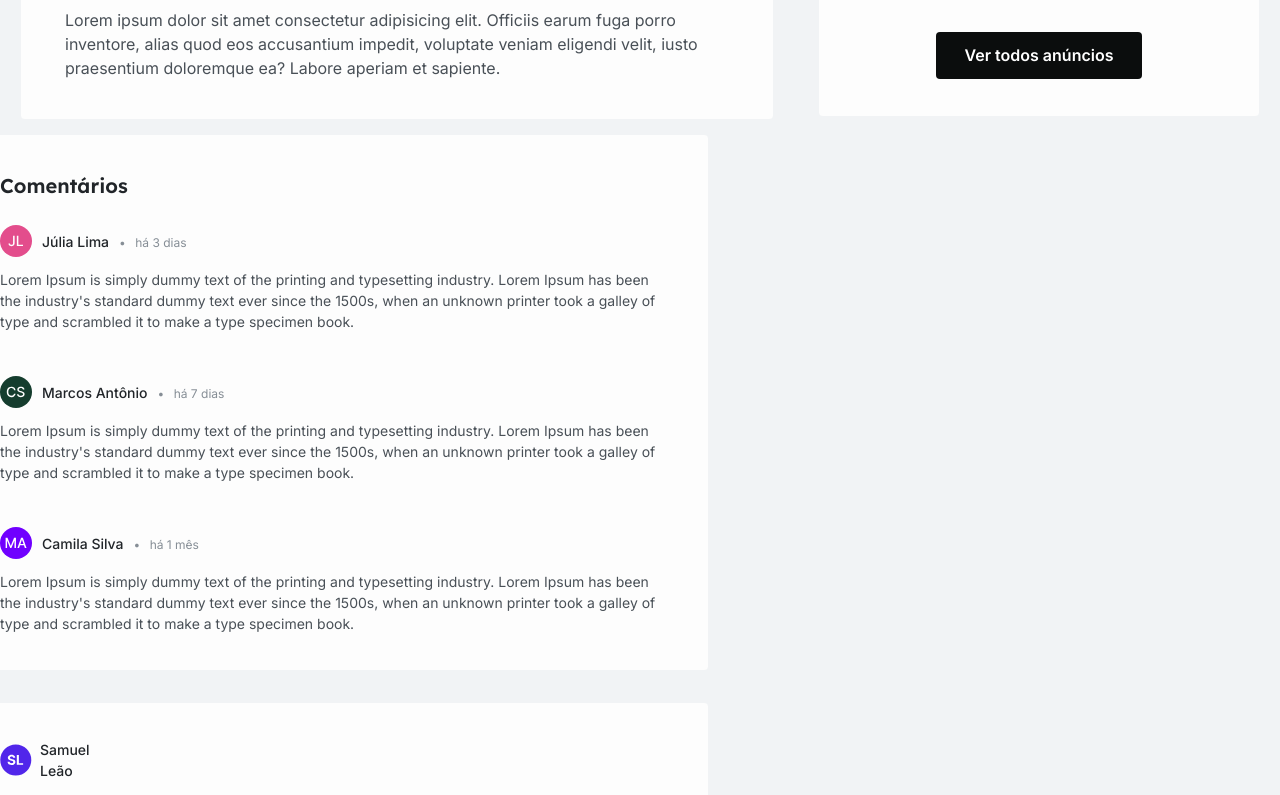
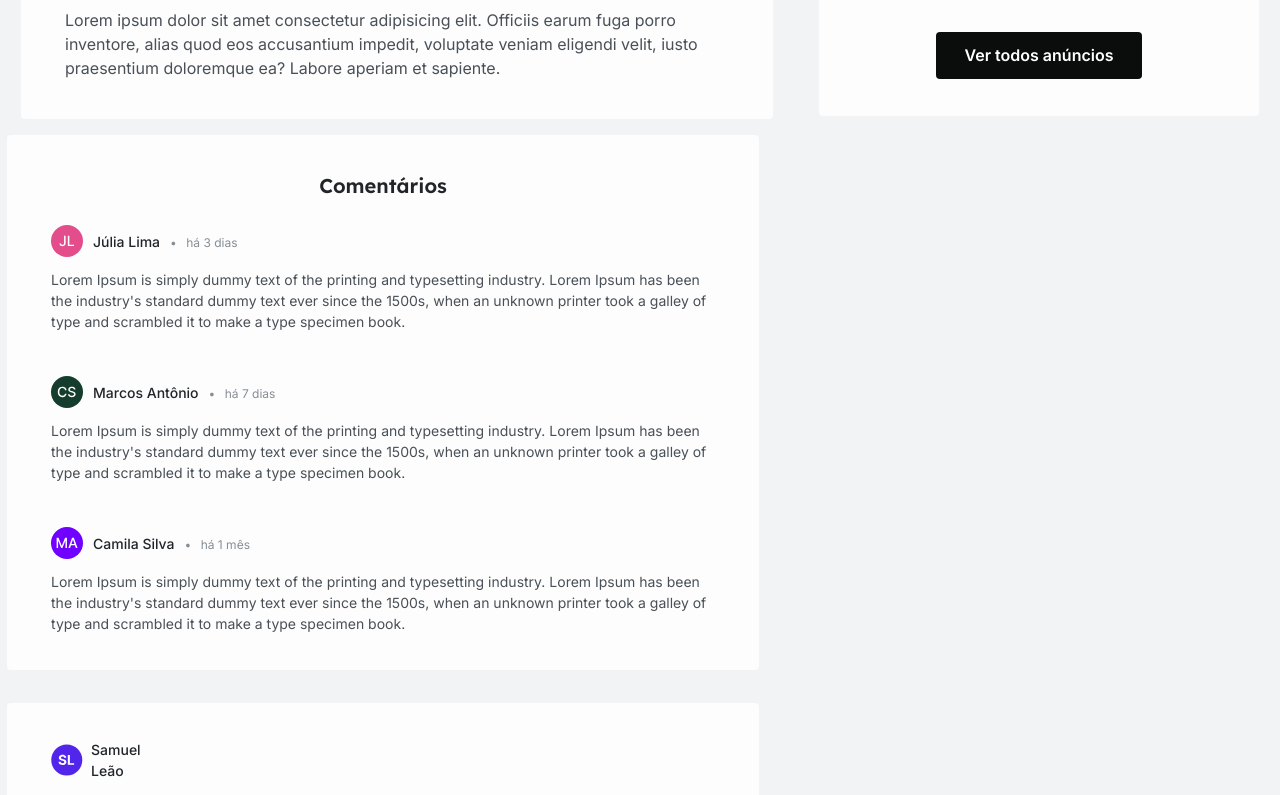
Before and after one commit to MatheusMoura-M/e-commerce-cars-shop-front, a React (Vite) app: page /detail-card in a window 1280 px wide. Shown: the part 841-1636 px from the top of the page. Built offline with nearby package versions, Linux system fonts and the light colour scheme.

Commit message:
fix css detailCard

```diff
--- a/src/components/boxComment/index.tsx
+++ b/src/components/boxComment/index.tsx
@@ -41,7 +41,7 @@ export const BoxComment = ({ isLogged }: IHeaderProps) => {
       <Flex
         bg={"grey.10"}
         h={289}
-        w={752}
+        w={"100%"}
         p={isLogged ? "36px 35px 39px 44px" : "57px 35px 39px 44px"}
         flexDirection={"column"}
         gap={15}
--- a/src/components/boxComment/style.ts
+++ b/src/components/boxComment/style.ts
@@ -5,7 +5,7 @@ const ContainerComment = styled.section`
   align-items: center;
   border-radius: 4px;
   align-items: "center";
-  min-width: 1240px;
+  min-width: 752px;
   justify-content: "flex-start";
   margin-bottom: 73px;
 
--- a/src/pages/detail card/index.tsx
+++ b/src/pages/detail card/index.tsx
@@ -255,19 +255,27 @@ export const DetailCard = () => {
         </Container>
         <Flex
           as={"section"}
-          w={"90%"}
-          alignItems={"center"}
+          w={"59.3%"}
+          alignItems={"flex-end"}
           justifyContent={"center"}
           flexDirection={"column"}
           gap={33}
         >
-          <Container minW={1240} borderRadius={4} p={0} m={0} display={"flex"}>
+          <Container
+            minW={"100%"}
+            borderRadius={4}
+            p={0}
+            m={0}
+            display={"flex"}
+            justifyContent={"flex-end"}
+          >
             <Flex
               bg={"grey.10"}
               w={752}
               p={"36px 44px"}
               flexDirection={"column"}
               borderRadius={4}
+              alignItems={"center"}
             >
               <Text
                 color={"grey.1"}
--- a/src/pages/detail card/style.ts
+++ b/src/pages/detail card/style.ts
@@ -10,9 +10,9 @@ const ContainerDetailCard = styled.section`
   );
   height: 100%;
   display: flex;
+  margin: 0 auto;
   flex-direction: column;
   max-width: 1450px;
-  margin: 0 auto;
 
   .aboutKmYear-container {
     span {
```
